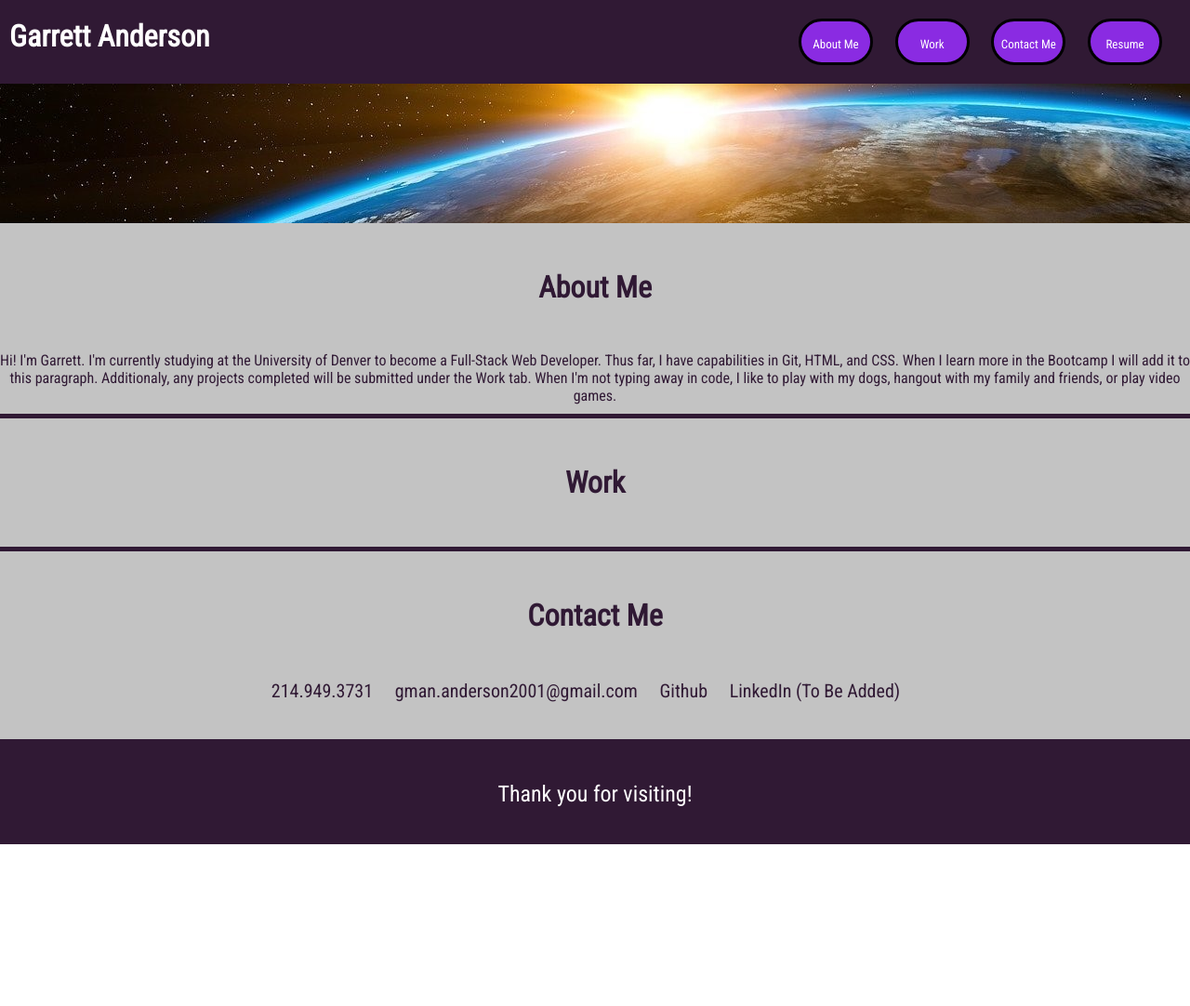
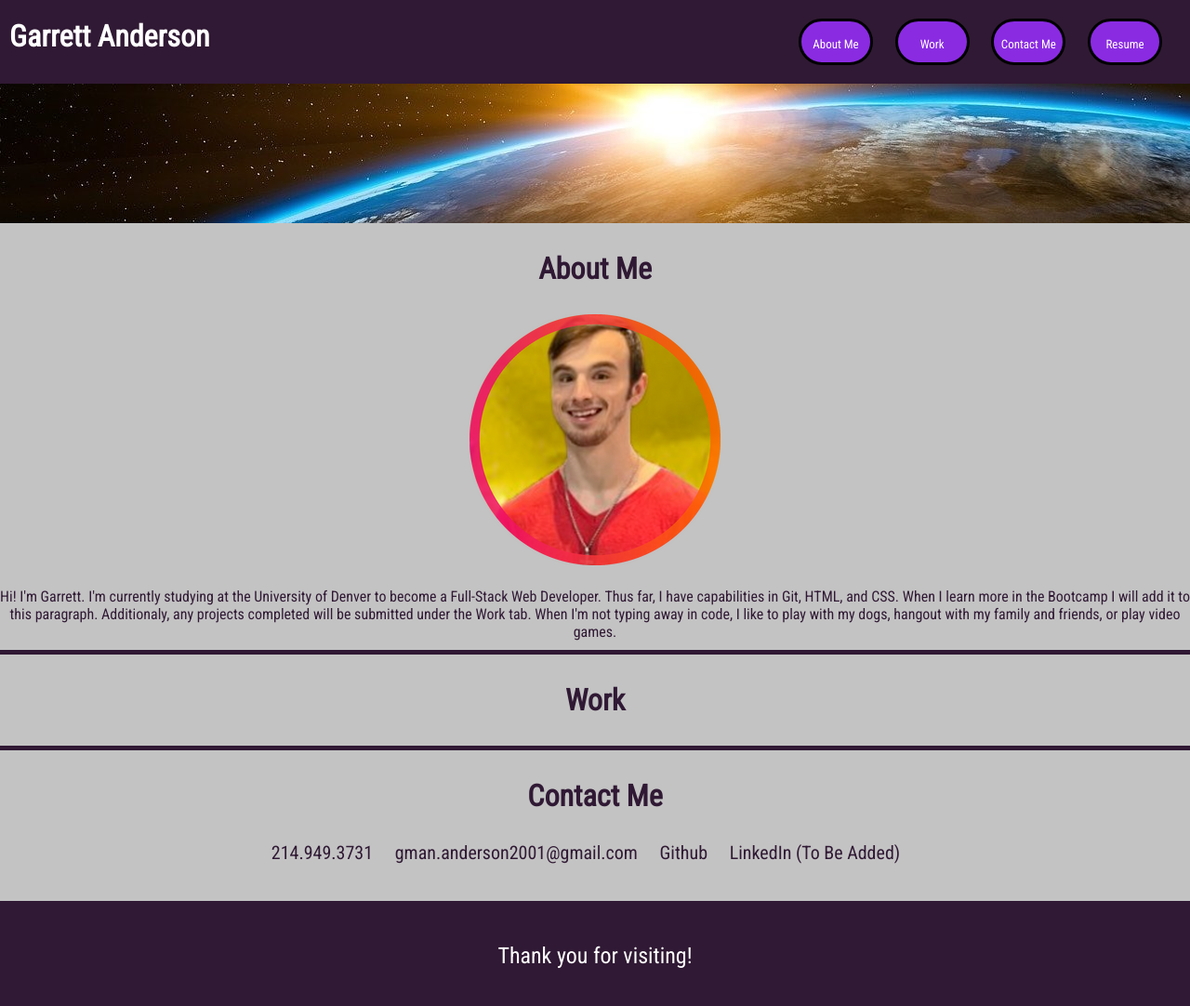
Before and after one commit to GarrettA01/MyPortfolio, a plain HTML site: page index.html in a window 1280 px wide. Shown: the whole page at 93% size. Before the commit the page ends 908 px from the top, so only its background shows below. Drawn offline with Linux system fonts and the light colour scheme.

Commit message:
Added profile photo

```diff
--- a/assets/style.css
+++ b/assets/style.css
@@ -68,6 +68,10 @@ text-align: center;
 border-bottom: 5px solid #301934;
 }
 
+img {
+    margin-bottom: 20px;
+}
+
 /* Space between paragraph in about section and bottom border */
 p {
     margin-bottom: 10px;
@@ -76,7 +80,7 @@ p {
 /* Increased size and space around about, work, and contact headers */
 h2 {
     font-size: 200%;
-    padding: 50px;
+    padding: 30px;
 }
 
 /* Centered, increased space between, and inlined links in the contact me section */
--- a/index.html
+++ b/index.html
@@ -39,6 +39,10 @@
       <section id="about-me">
         <!-- About me section holds profile photo and short introduction to my skills, previous experience, and hobbies -->
         <h2>About Me</h2>
+        <img
+          src="./assets/images/rsz_1profilepicturemaker.png"
+          alt="My Beautiful Face"
+        />
         <p>
           Hi! I'm Garrett. I'm currently studying at the University of Denver to
           become a Full-Stack Web Developer. Thus far, I have capabilities in
@@ -52,7 +56,9 @@
       <!-- Work section has slides of my work, to be added as I complete projects in the bootcamp -->
       <section id="work">
         <h2>Work</h2>
-        <div></div>
+        <div>
+          <a href="https://garretta01.github.io/prework-study-guide/"></a>
+        </div>
       </section>
 
       <!-- Contact Me section contains links to outside work profiles, and contact information -->
```
Also changed, not shown: assets/images/rsz_1profilepicturemaker.png (added).
